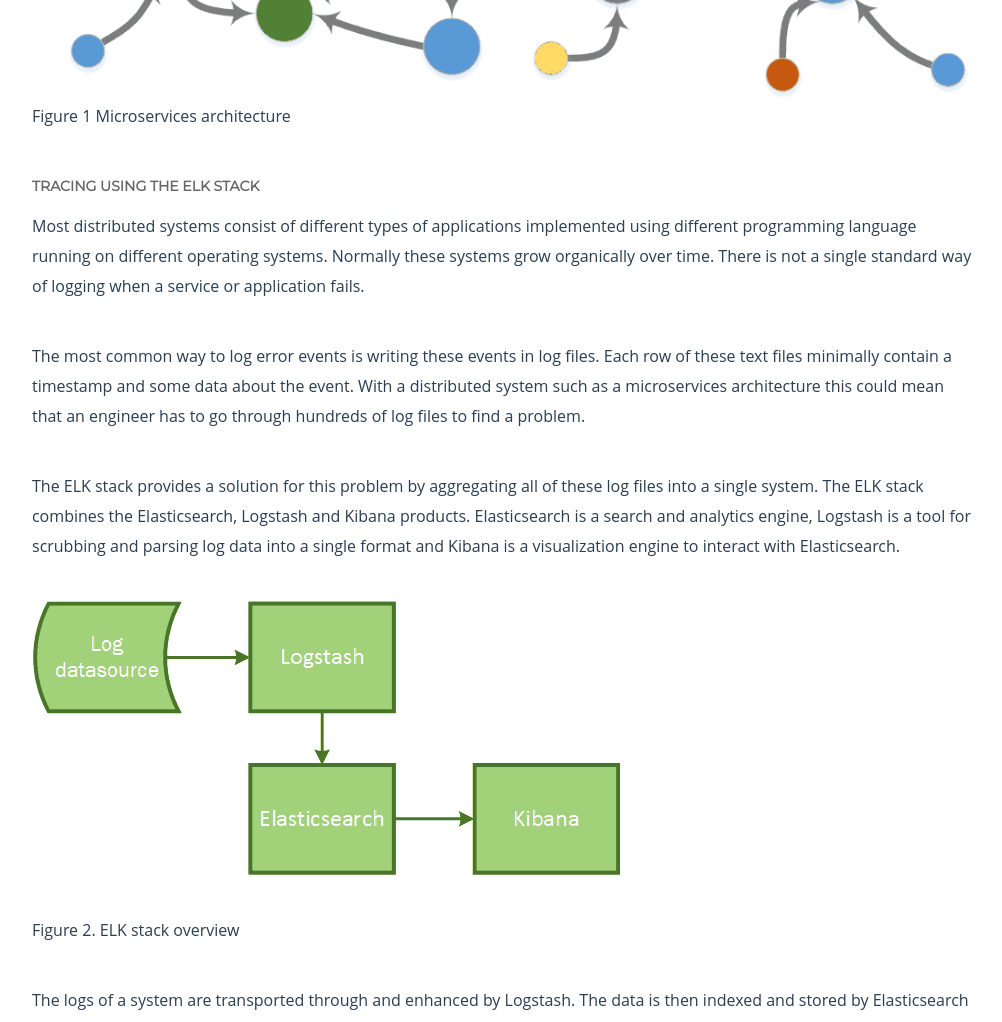
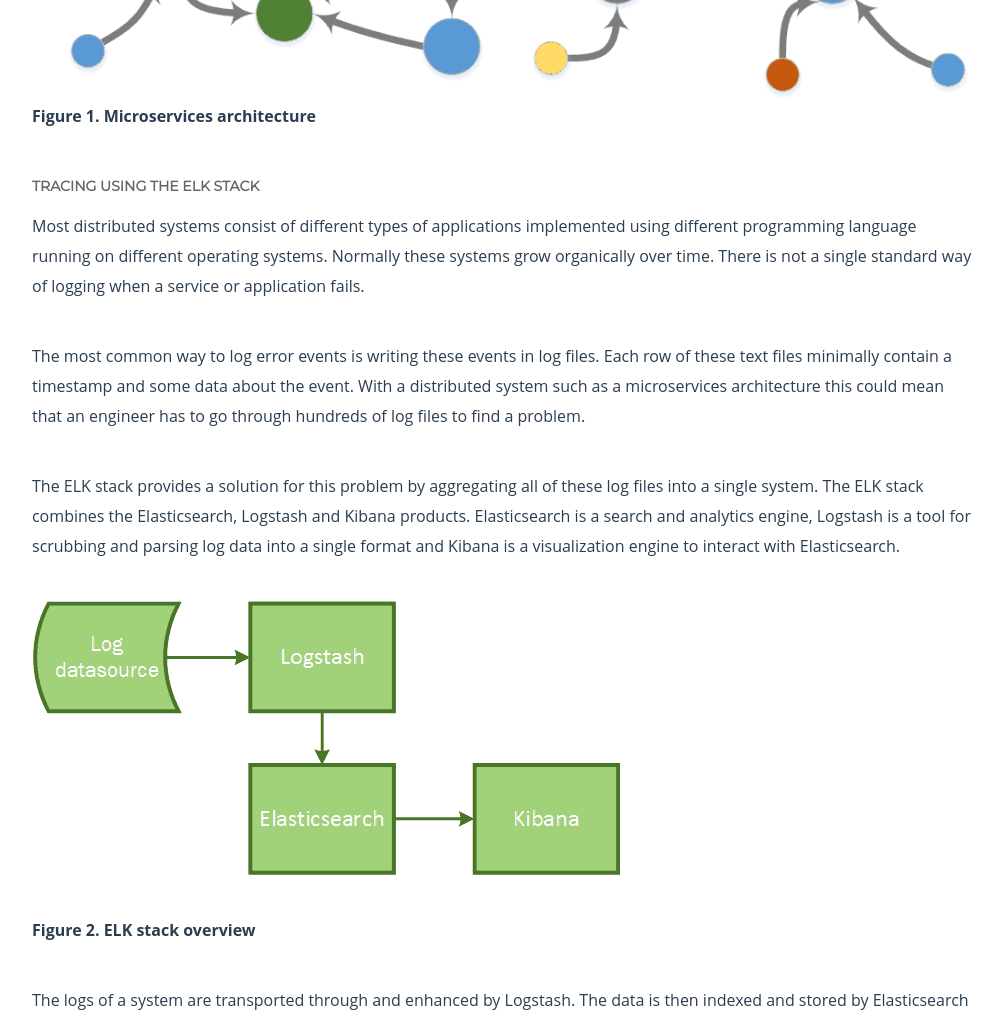
Before and after one commit to SimpleTechture/simpletechture.github.io, a Jekyll site: the page built from _posts/2015-03-05-improvingtraceability.markdown, in a window 1280 px wide. Shown: the part 1006-2028 px from the top of the page, without its empty margins (138-1140 px from the left). Built offline with Jekyll 4.4.1, drawn with Linux system fonts in a browser that asks for light colours; some web fonts are replaced; Markdown is read by kramdown in place of the engine named in the settings; some of the changed text lies outside the part shown.

Commit message:
Fixed layout errors

````diff
--- a/_posts/2015-03-05-improvingtraceability.markdown
+++ b/_posts/2015-03-05-improvingtraceability.markdown
@@ -12,7 +12,7 @@
 With all IT systems, traceability is an important non-functional requirement. If the traceability of a system is high, it is easier to find the root cause of a problem that occurs in a production environment. As a system gets distributed over multiple applications or services, tracing a problem in a production environment becomes more difficult. As there are simply more application and services to check. New architectures such as a microservices architecture makes this even more difficult because the functionality of the system can literally be distributed over dozens or hundreds of services. The services could be implemented using different development languages and be running on different platforms. This article describes a solution for increasing the traceability of a distributed system by using Log aggregation via the ELK stack.
 
 ![Micro Services Architecture](../../../img/Figure1.png)
-Figure 1 Microservices architecture
+**Figure 1. Microservices architecture**
 
 #### Tracing using the Elk stack
 
@@ -24,7 +24,7 @@
 
 ![ELK Stack Overview](../../../img/Figure2.png)
 
-Figure 2. ELK stack overview
+**Figure 2. ELK stack overview**
 
 The logs of a system are transported through and enhanced by Logstash. The data is then indexed and stored by Elasticsearch and finally visualized using the Kibana dashboard. All the components of the ELK stack are open source. Logstash is implemented using JRuby, Elasticsearch uses Java and Kibana is implemented using HTML, CSS and JavaScript. Although these three products work great together, they can also be used separately.
 
@@ -38,19 +38,14 @@
 ######Installing Elasticsearch
 
 As Elasticsearch runs on top of Java, the first prerequisite we have to fulfill before we can install Elasticsearch is Java. We install Java by entering the following command on the command line.
-
 ```
 $ sudo apt-get install openjdk-7-jre-headless
 ```
-
 This will download and install Java version 1.7. To validate if Java was installed correctly we enter the following command.
-
 ```
 $ java –version
 ```
-
 If Java was installed correctly the following response will be generated (the version number may differ)
-
 ```
 java version "1.7.0_65"
 OpenJDK Runtime Environment (IcedTea 2.5.3) (7u71-2.5.3-0ubuntu0.14.04.1)
@@ -180,12 +175,12 @@
 To validate if Kibana is working correctly we have to open two additional endpoints on the virtual machine running on Microsoft Azure. One endpoint for port 80 to be able to talk to the web server and another endpoint for port 9200 to let Kibana talk to Elasticsearch.
 
 ![Azure Endpoints](../../../img/Figure3.png)
-*Figure 3 Azure Endpoints*
+**Figure 3. Azure Endpoints**
 
 When you now browse to your webserver you should be welcomed by the Kibana start screen.
 
 ![Kibana Welcome Screen](../../../img/Figure4.png)
-*Figure 4 Kibana welcome screen*
+**Figure 4. Kibana welcome screen**
 
 Congratulations, you have just installed all parts of the ELK stack. Next, we will look at configuring Logstash to get events into the system.
 
@@ -197,7 +192,8 @@
 
 ![Logstash configuration ](../../../img/Figure5.png)
 
-Figure 5 Logstash configuration file structure
+**Figure 5. Logstash configuration file structure**
+
 The Logstash configuration file describes how events should flow through the Logstash pipeline with an input, filter and an output stage.
 
 *"If a newbie has a bad time, it's a bug."*
@@ -403,8 +399,8 @@
 We first have to send the events to Logstash before we can parse, index and search through them. There are several so called shippers which are responsible for transmitting events to Logstash.
 
 ![Shippers send events to Logstash](../../../img/Figure6-1.png)
+**Figure 6. Shippers move events to Logstash**
 
-Figure 6 Shippers move events to Logstash
 There are several shippers available that move events to Logstash. Logstash itself can also be used as a shipper. As Logstash runs with a footprint that is not friendly to under provisioned systems, several alternatives were created that have a smaller footprint, for example, the earlier mentioned Logstash-forwarder. Other alternatives are Beaver (written in Python) and Woodchuck (written in Ruby).
 
 I will be using Logstash-forwarder as I develop a lot of software that has to run on Windows. Logstash-forwarder is developed in Go and as such can be compiled and run on Windows.
@@ -456,7 +452,8 @@
 It specifies under network which certificate to use and to what server the logs should be sent The files parameter specifies which paths and pattern should be used to search the log files. Pay special interest to using the double backslash on Windows as a folder separator. Before starting the logstash forwarder I have to add another end point to my Azure virtual machine to let Logstash connect to port 6379.
 
 ![Lumberjack specific endpoints](../../../img/Figure7.png)
-Figure 7 Specific end point for Lumberjack
+
+**Figure 7. Specific end point for Lumberjack**
 
 The Logstash forwarder can now be started with the following command.
 
@@ -471,7 +468,7 @@
 After we got the event flowing into the server, we can visualize the events using Kibana. With Kibana you can create and save custom dashboards. The default installation already contains a dashboard which is configured for Logstash as can be seen in Figure 8.
 
 ![Default Logstash dashboard in Kibana](../../../img/Figure8.png)
-Figure 8 Default Logstash dashboard in Kibana
+**Figure 8. Default Logstash dashboard in Kibana**
 
 The default Logstash dashboard contains a graph which counts the number of events over time and includes a search field which allows you to search on free text or search in specific fields.
 
@@ -479,26 +476,25 @@
 
 ![Kibana extended ](../../../img/Figure9.png)
 
-Figure 9 Kibana extended
+**Figure 9. Kibana extended**
 
 ####Scaling the ELK stack
 As we are going to expand our system to receive and group more logs, the single Logstash server that we are currently using won’t be sufficient. We have to scale our architecture. Current it looks like Figure 8.
 
 ![Current Architecture](../../../img/Figure10.png)
-Figure 10 Current Architecture
+**Figure 10. Current Architecture**
 
 The first thing we can scale is the Broker. Broker is the part that receives the log events. Currently we are using the message buffer from Logstash. A good way to scale the broker is to use Redis on a separate server to acts as a broker. Redis is a popular open source key value storage. Logstash includes plugins for using Redis.
 
 To increase the throughput of the Indexer, we could also separate Logstash from Elasticsearch. So the new architecture looks like
 
 ![Scaled Architecture](../../../img/Figure11.png)
-Figure 11 Scaled Architecture
+**Figure 11. Scaled Architecture**
 
 This architecture can be scale horizontally very easily. We can add more Redis servers to increase the queue capacity, we can add more Logstash server to increase indexing capacity and add more nodes to the Elasticsearch cluster to increase the performance of querying and filtering of data. A first step into scaling horizontally looks like Figure 12.
 
 ![Horizontally Scaled Architecture](../../../img/Figure12.png)
-
-Figure 12 Horizontally Scaled Architecture
+**Figure 12. Horizontally Scaled Architecture**
 
 By cross connecting both Redis servers and the Logstash indexer we also create redundancy and fault tolerance between the systems. The shippers also can connect to both Redis servers so that if one of the servers goes down, a shipper is still able to send its events.
 
````
